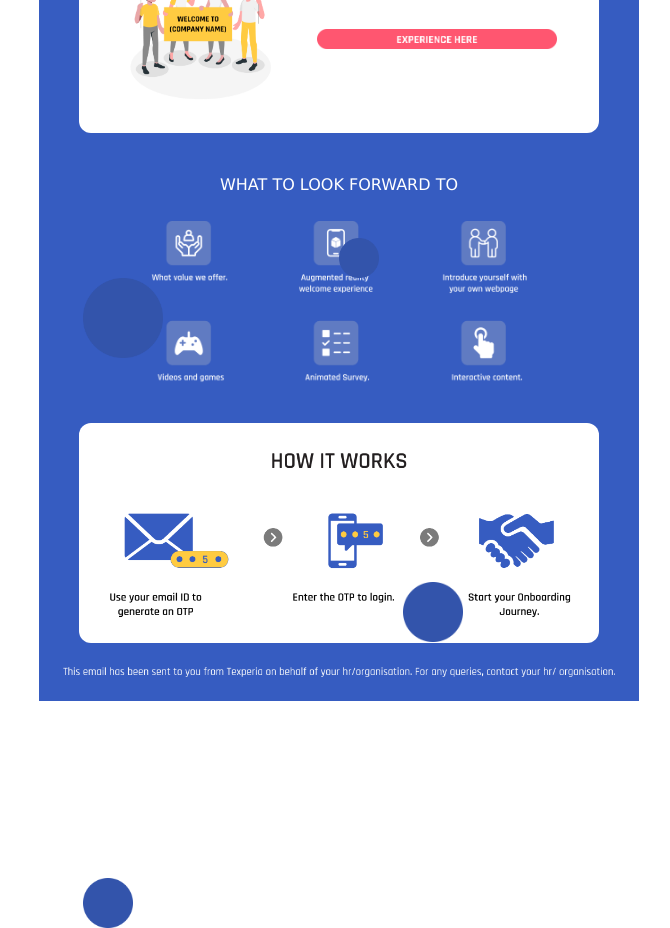
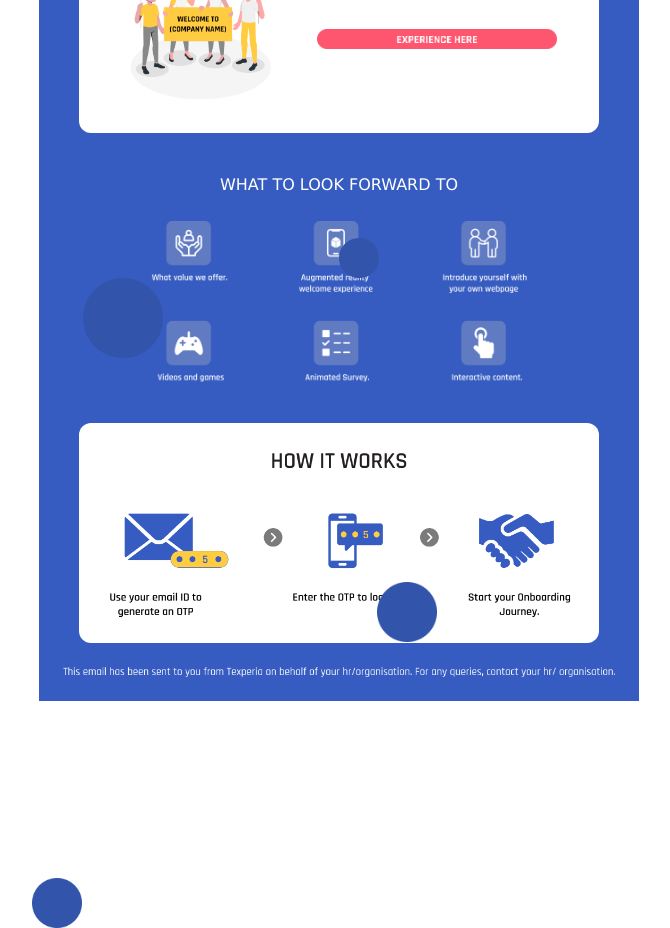
Before and after one commit to Shrutivibes/pre-onboard, a plain HTML site: page index.htm in a window 1280 px wide. Shown: the part 282-1210 px from the top of the page, without its empty margins (301-971 px from the left). Drawn offline with nearby package versions, Linux system fonts and the light colour scheme.

Commit message:
Add files via upload

```diff
--- a/style.css
+++ b/style.css
@@ -38,10 +38,10 @@ z-index: -1;
 .six{
     position: absolute;
     top: 108%;
-    left: 55%;
+    left: 53%;
 }
 .sev{
     position: absolute;
     top:145%;
-    left: 30%;
+    left: 26%;
 }
```
